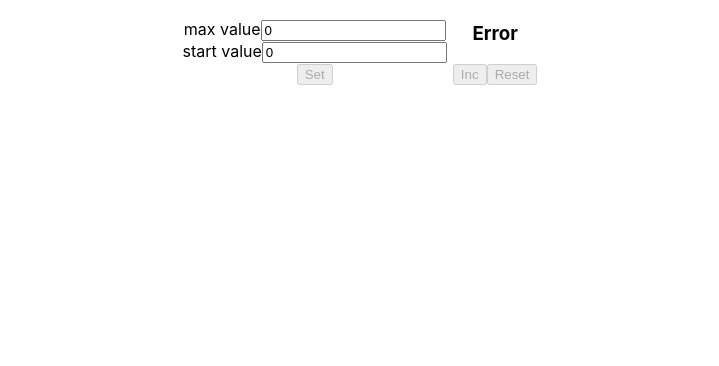
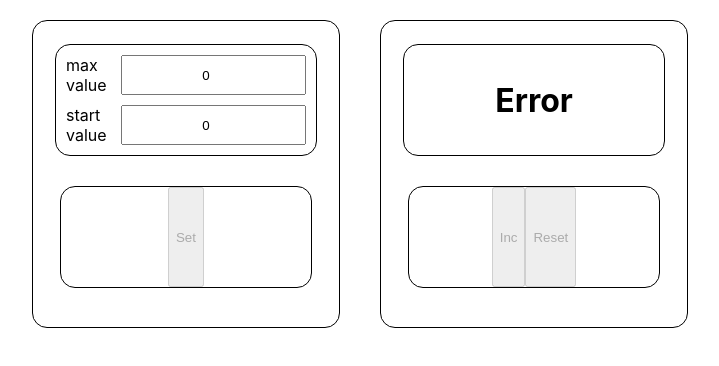
Before and after one commit to PavelSuchkov/counter, a React (Create React App) app: page / in a window 1280 px wide. Shown: the top 366 px of the page, without its empty margins (280-999 px from the left). Built offline with nearby package versions, Linux system fonts and the light colour scheme.

Commit message:
minimal layout was added

```diff
--- a/src/App.css
+++ b/src/App.css
@@ -1,23 +1,62 @@
 .App {
-  text-align: center;
-
-  /*display: inline-block;*/
+    display: flex;
+    justify-content: center;
+    align-items: flex-end;
 }
 
 .board {
-  display: inline-block;
-  padding: 3px;
+    display: flex;
+    flex-direction: column;
+    align-items: center;
+    padding: 3px;
+    border: 1px solid black;
+    border-radius: 15px;
+    margin: 20px;
+    width: 300px;
+    height: 300px;
+}
+
+.inputs-wrapper {
+    height: 100px;
+    width: 250px;
+    flex-direction: column;
+    display: flex;
+    justify-content: center;
+    border: 1px solid black;
+    border-radius: 15px;
+    /*margin: 5px;*/
+    margin-top: 20px;
+    padding: 5px;
+}
+.buttons-wrapper {
+    display: flex;
+    justify-content: center;
+
+    border: 1px solid black;
+    height: 100px;
+    width: 250px;
+    margin-top: 30px;
+    border-radius: 15px;
 }
 
 
 .input-value {
-  display: block;
+    display: flex;
+    margin: 5px;
 }
 
 .error {
-  background-color: red;
+    background-color: red;
 }
 
 .red {
-  color: red;
+    color: red;
 }
+
+h1 {
+    text-align: center;
+}
+
+input {
+    text-align: center;
+}
--- a/src/components/SettingsBlock.tsx
+++ b/src/components/SettingsBlock.tsx
@@ -22,8 +22,8 @@ export function SettingsBlock(props: SettingsPropsType) {
 
 
     return <div className={'board'}>
+
         <div className={'inputs-wrapper'}>
-
                         <span className='input-value'>max value
                             <input type='number'
                                    value={props.maxValue}
@@ -39,7 +39,8 @@ export function SettingsBlock(props: SettingsPropsType) {
                          </span>
         </div>
         <div className={'buttons-wrapper'}>
-            <button onClick={() => {props.setValues()}} disabled={props.disableSet}>Set</button>
+            <button onClick={() => {props.setValues()}} disabled={props.disableSet}
+            >Set</button>
         </div>
     </div>
 }
--- a/src/components/WorkBoard.tsx
+++ b/src/components/WorkBoard.tsx
@@ -23,15 +23,13 @@ export function WorkBoard(props: WorkBoardPropsType) {
 
 
     return <div className={'board'}>
-        <div className={'board-wrapper'}>
-            <div>
-                <h3 className={!props.red ? '' : 'red'}>
-                    {props.maxValue <= props.startValue || (props.maxValue < 0 || props.startValue < 0)
-                        ? "Error"
-                        : props.count
-                    }
-                </h3>
-            </div>
+        <div className={'inputs-wrapper'}>
+            <h1 className={!props.red ? '' : 'red'}>
+                {props.maxValue <= props.startValue || (props.maxValue < 0 || props.startValue < 0)
+                    ? "Error"
+                    : props.count
+                }
+            </h1>
         </div>
         <div className={'buttons-wrapper'}>
             <button onClick={increment} disabled={props.disableInc}>Inc</button>
--- a/src/index.tsx
+++ b/src/index.tsx
@@ -11,7 +11,4 @@ ReactDOM.render(
   document.getElementById('root')
 );
 
-// If you want to start measuring performance in your app, pass a function
-// to log results (for example: reportWebVitals(console.log))
-// or send to an analytics endpoint. Learn more: https://bit.ly/CRA-vitals
 reportWebVitals();
```
